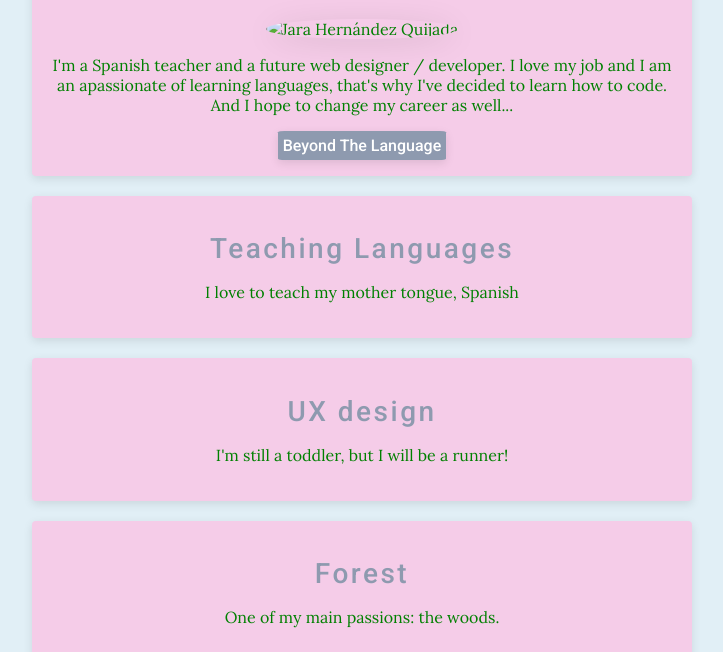
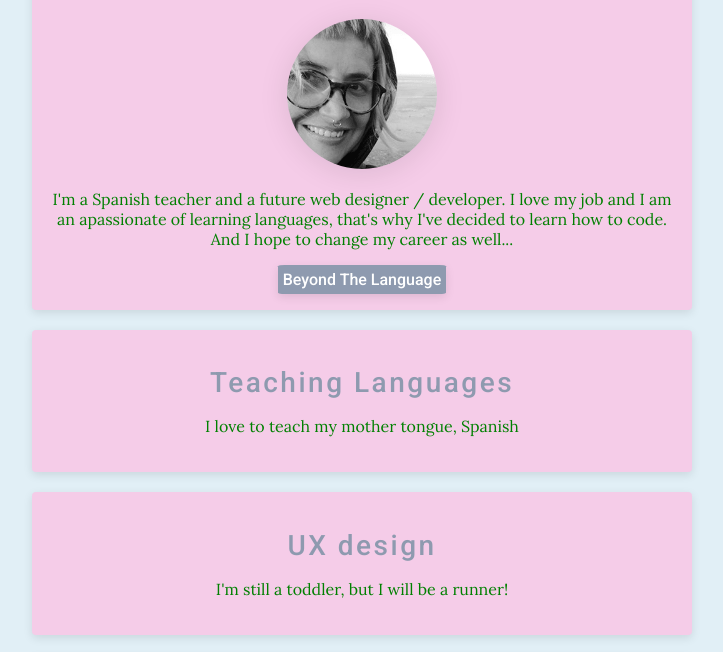
Before and after one commit to jara-hernandez-quijada/my-profile, a plain HTML site: page index.html in a window 1280 px wide. Shown: the part 144-796 px from the top of the page, without its empty margins (278-1001 px from the left). Drawn offline with Linux system fonts and the light colour scheme.

Commit message:
Add files via upload

```diff
--- a/index.html
+++ b/index.html
@@ -13,7 +13,7 @@
 	<div class="container">
 		<div class="card-white">
 			<h1>Hi Hi, I'm Jara H. Quijada</h1>
-	    	<img src="images/profile.jpg" alt="Jara Hernández Quijada" class="img-circle">
+	    	<img src="images/profile-picture.png" alt="Jara Hernández Quijada" class="img-circle">
 	   	 	<p id="presentation">I'm a Spanish teacher and a future web designer / developer. I love my job and I am an apassionate of learning languages, that's why I've decided to learn how to code. And I hope to change my career as well...
 	    	</p>
 	    	<a href="https://beyondthelanguage.com/" target="_blank" class="btm-pink">Beyond The Language</a>
```
Also changed, not shown: images/profile-picture.png (added).
